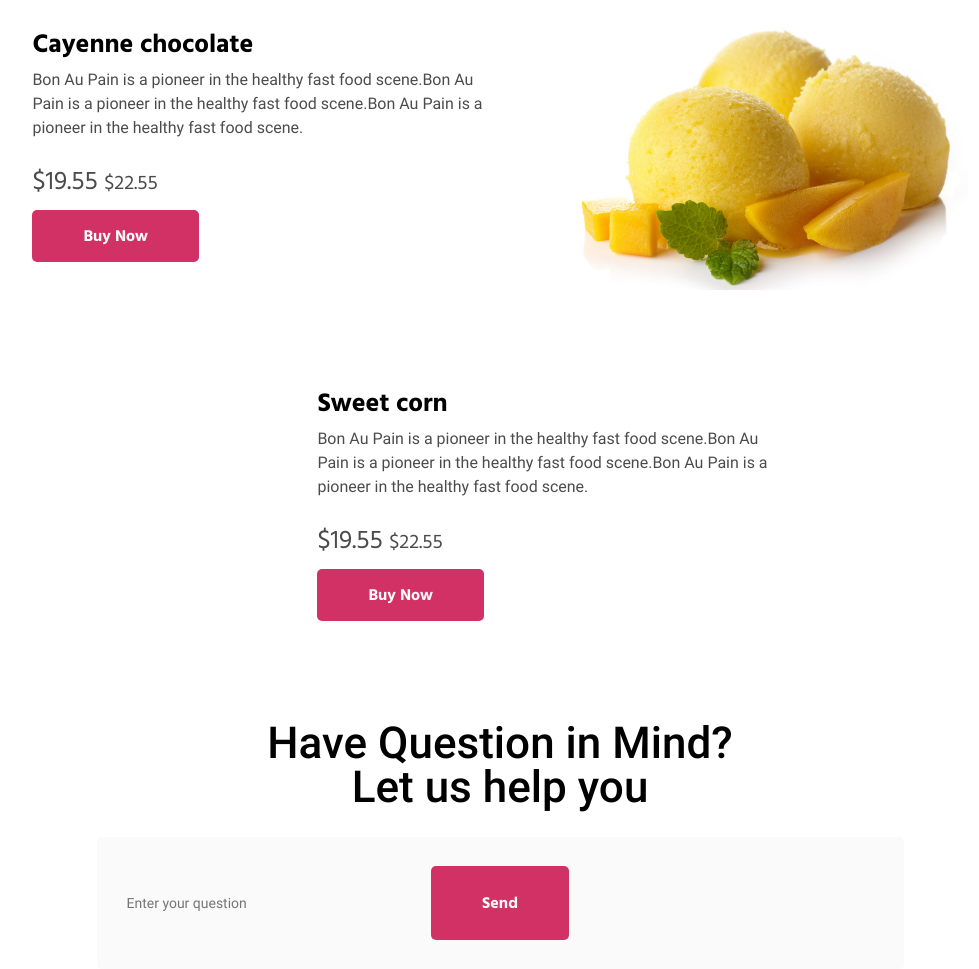
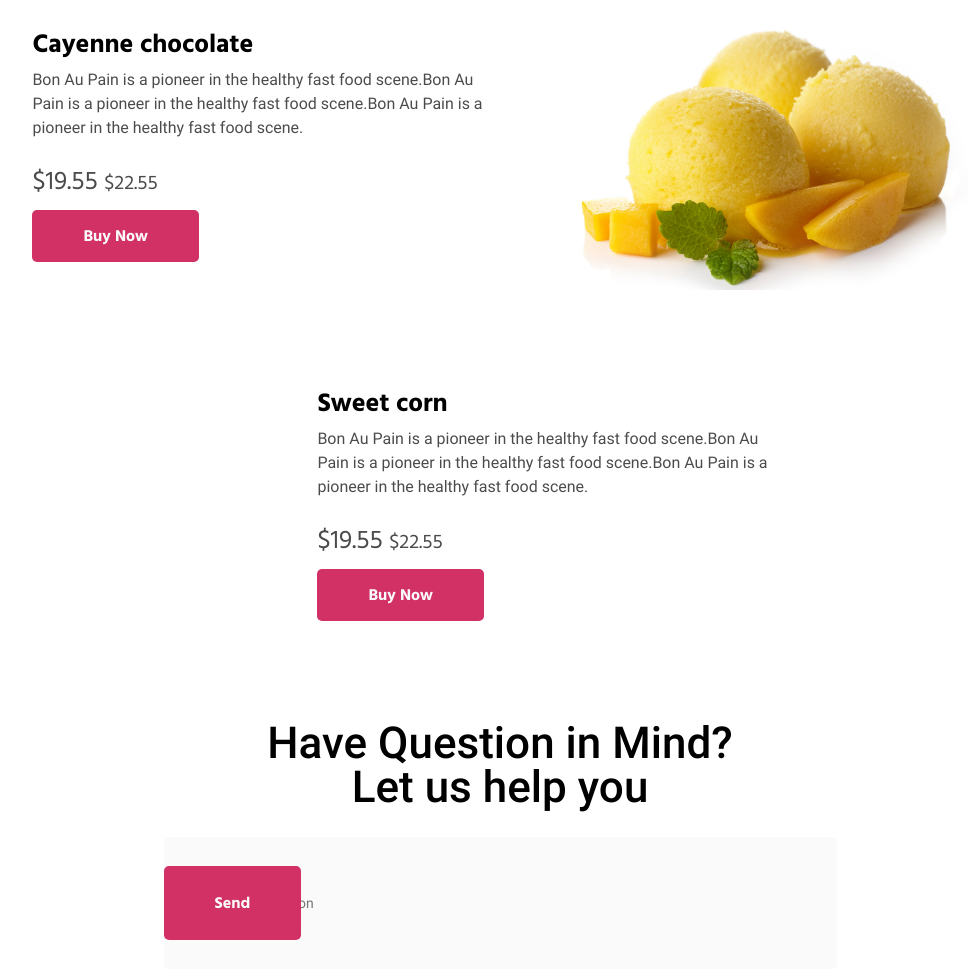
Before and after one commit to khojiakbargofurov/polar, a plain HTML site: page index.html in a window 1280 px wide. Shown: the part 2268-3237 px from the top of the page, without its empty margins (140-1119 px from the left). Drawn offline with Linux system fonts and the light colour scheme.

Commit message:
site form

```diff
--- a/css/style.css
+++ b/css/style.css
@@ -353,10 +353,10 @@
 .form-one{
   display: flex;
   align-items: center;
-  justify-content: center;
+  justify-content: endgit;
 }
 input{
-  width: 637px;
+  width: 503px;
   height: 74px;
   border-radius: 5px;
   background-color: #FAFAFA;
```
